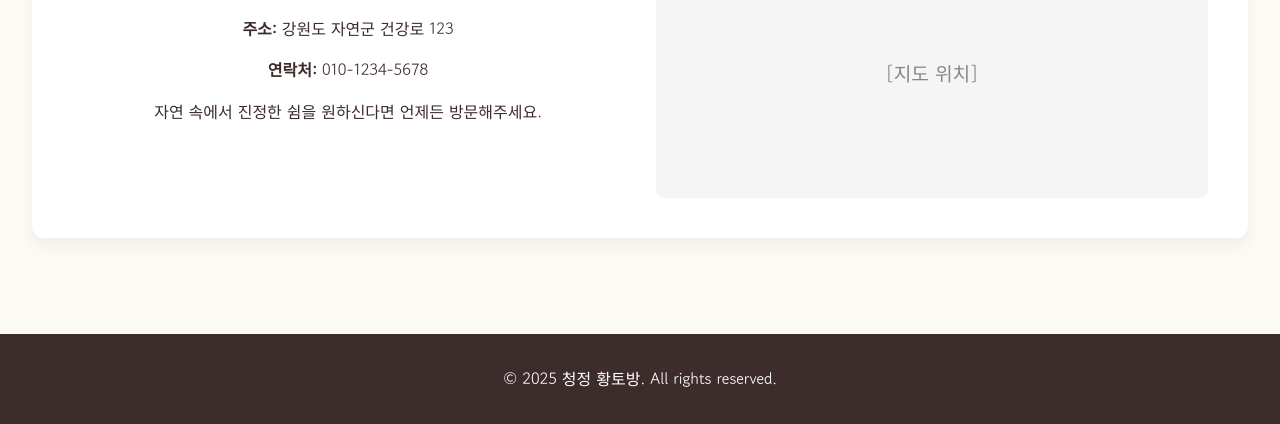
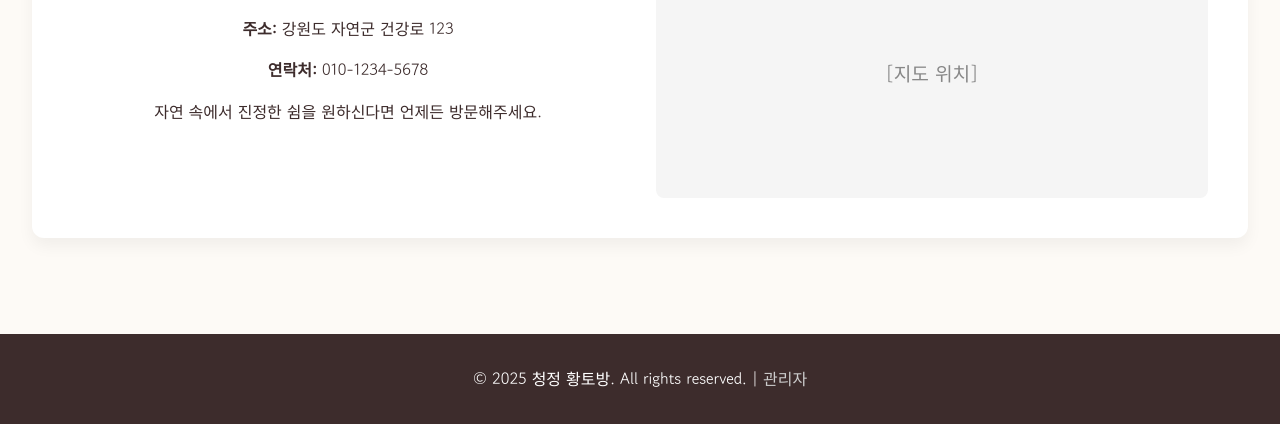
Before and after one commit to ramses203/housing, a website: page public/index.html in a window 1280 px wide. Shown: the part 1483-1907 px from the top of the page. Drawn offline with Linux system fonts and the light colour scheme; no server answers.

Commit message:
Update index.html

```diff
--- a/public/index.html
+++ b/public/index.html
@@ -64,7 +64,7 @@
     </main>
 
     <footer>
-        <p>&copy; 2025 청정 황토방. All rights reserved.</p>
+        <p>&copy; 2025 청정 황토방. All rights reserved. | <a href="/admin.html" style="color: #ccc; text-decoration: none;">관리자</a></p>
     </footer>
 
     <script>
```
